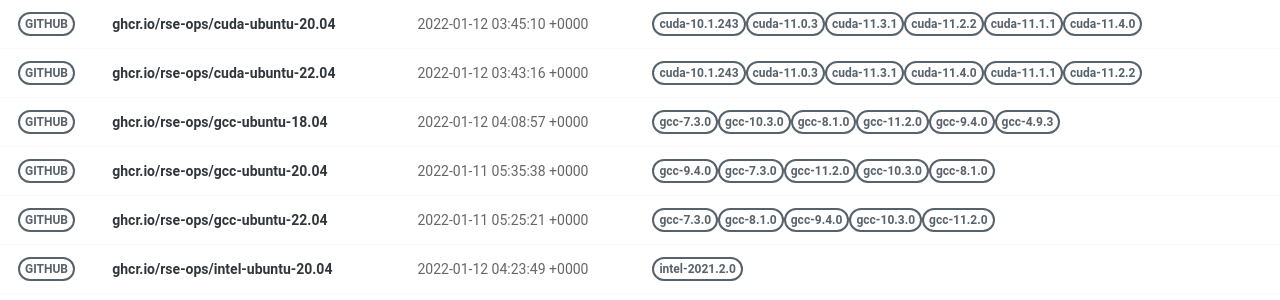
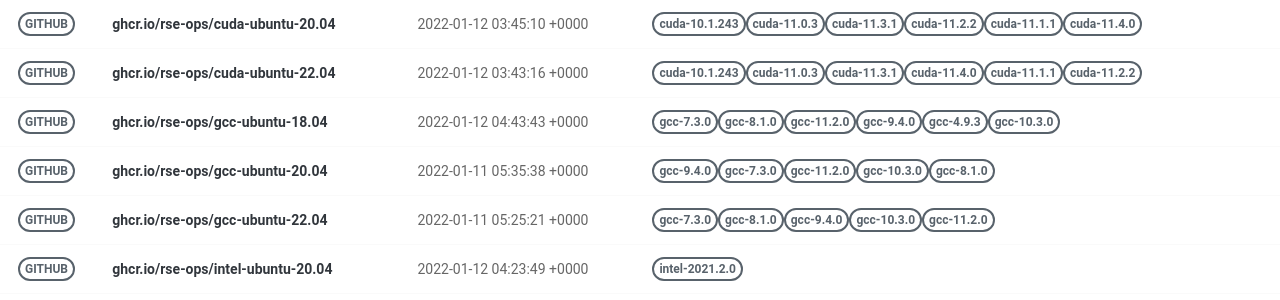
Before and after one commit to rse-ops/docker-images, a Jekyll site: the page built from pages/index.md, in a window 1280 px wide. Shown: the part 277-577 px from the top of the page. Built offline with Jekyll 4.4.1, drawn with Linux system fonts in a browser that asks for light colours; nearby versions of some CDN libraries.

Commit message:
Automated push to update library 2022-01-12

```diff
--- a/_library/ghcr.io-rse-ops-gcc-ubuntu-18.04.md
+++ b/_library/ghcr.io-rse-ops-gcc-ubuntu-18.04.md
@@ -1,7 +1,7 @@
 ---
 layout: container
 name: ghcr.io/rse-ops/gcc-ubuntu-18.04
-updated_at: 2022-01-12 04:08:57.204988
+updated_at: 2022-01-12 04:43:43.869051
 
 
 container_url: https://github.com/orgs/rse-ops/packages/container/package/gcc-ubuntu-18.04
```
Also changed, not shown: other parts of _library/ghcr.io-rse-ops-gcc-ubuntu-18.04.md (+3 -3 lines).
